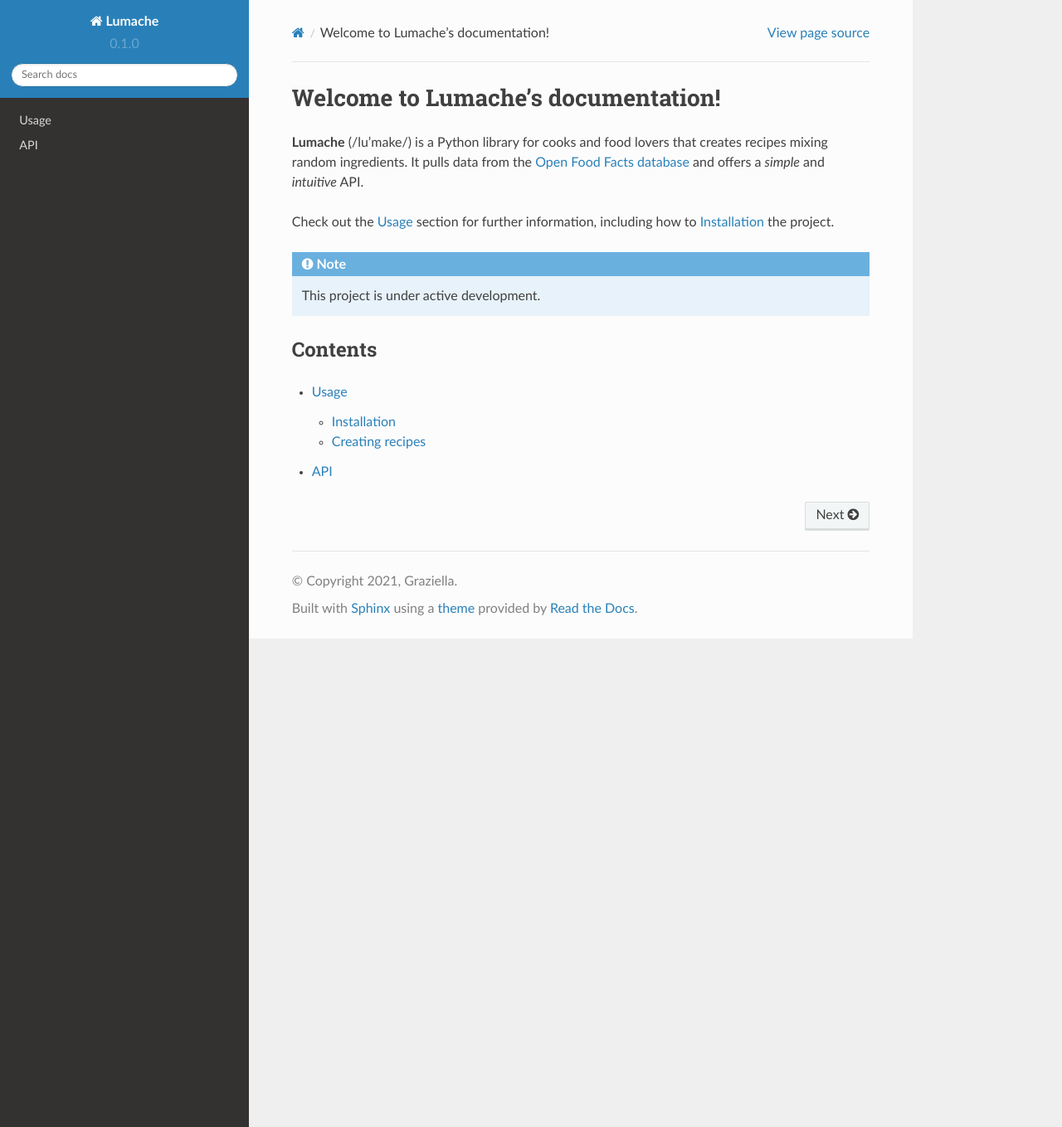
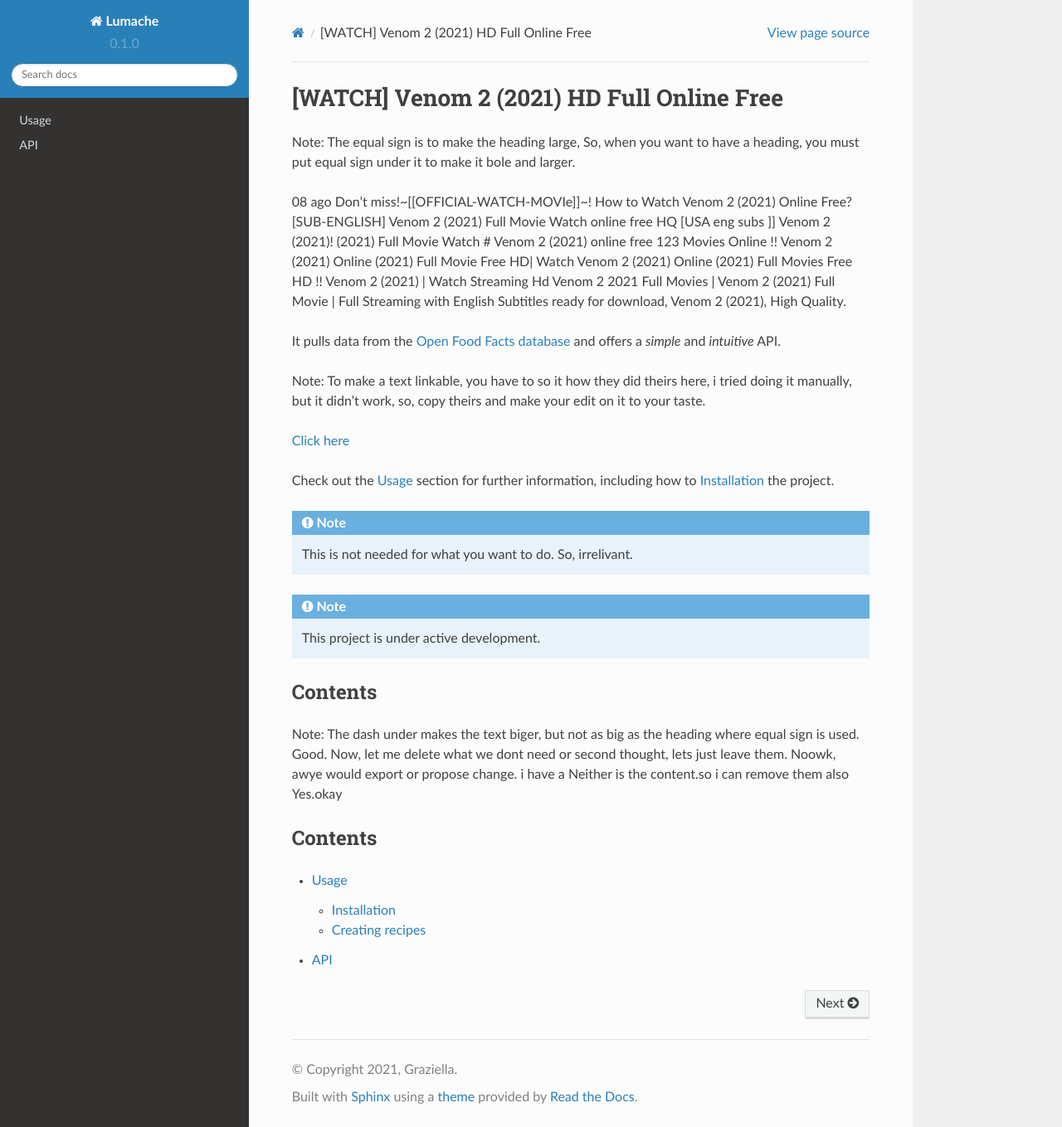
Before and after one commit to readthedocs/tutorial-template, a Sphinx documentation site: the page built from docs/source/index.rst, in a window 1280 px wide and 1359 px high. Shown: the whole window at 83% size. Built offline with Sphinx 7.4.7 and the Read the Docs theme 2.0.0, drawn with Linux system fonts in a browser that asks for light colours.

Commit message:
Update index.rst

```diff
--- a/docs/source/index.rst
+++ b/docs/source/index.rst
@@ -1,17 +1,33 @@
-Welcome to Lumache's documentation!
-===================================
+[WATCH] Venom 2 (2021) HD Full Online Free
+==========================================
 
-**Lumache** (/lu'make/) is a Python library for cooks and food lovers
-that creates recipes mixing random ingredients.
+Note: The equal sign is to make the heading large, So, when you want to have a heading, you must put equal sign under it to make it bole and larger.
+
+08 ago Don’t miss!~[[OFFICIAL-WATCH-MOVIe]]~! How to Watch Venom 2 (2021) Online Free? [SUB-ENGLISH] Venom 2 (2021) Full Movie Watch online free HQ [USA eng subs ]] Venom 2 (2021)! (2021) Full Movie Watch # Venom 2 (2021) online free 123 Movies Online !! Venom 2 (2021) Online (2021) Full Movie Free HD| Watch Venom 2 (2021) Online (2021) Full Movies Free HD !! Venom 2 (2021) | Watch Streaming Hd Venom 2 2021 Full Movies | Venom 2 (2021) Full Movie | Full Streaming with English Subtitles ready for download, Venom 2 (2021), High Quality.
+
 It pulls data from the `Open Food Facts database <https://world.openfoodfacts.org/>`_
 and offers a *simple* and *intuitive* API.
+
+Note: To make a text linkable, you have to so it how they did theirs here, i tried doing it manually, but it didn't work, so, copy theirs and make your edit on
+it to your taste.
+
+`Click here <https://tfpdl.com/>`_
 
 Check out the :doc:`usage` section for further information, including
 how to :ref:`installation` the project.
 
 .. note::
+   This is not needed for what you want to do. So, irrelivant.
+
+.. note::
 
    This project is under active development.
+
+Contents
+--------
+Note: The dash under makes the text biger, but not as big as the heading where equal sign is used. Good. Now, let me delete what we dont need or
+second thought, lets just leave them. Noowk, awye would export or propose change. i have a
+Neither is the content.so i can remove them also Yes.okay
 
 Contents
 --------
```
